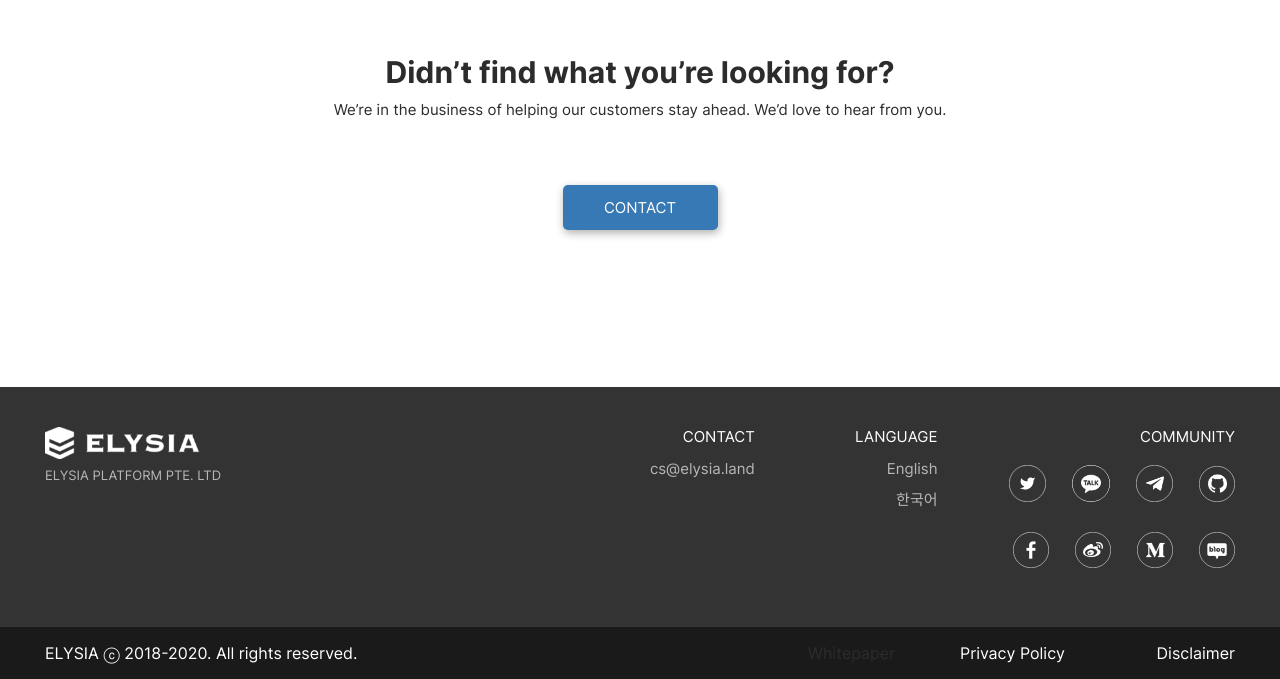
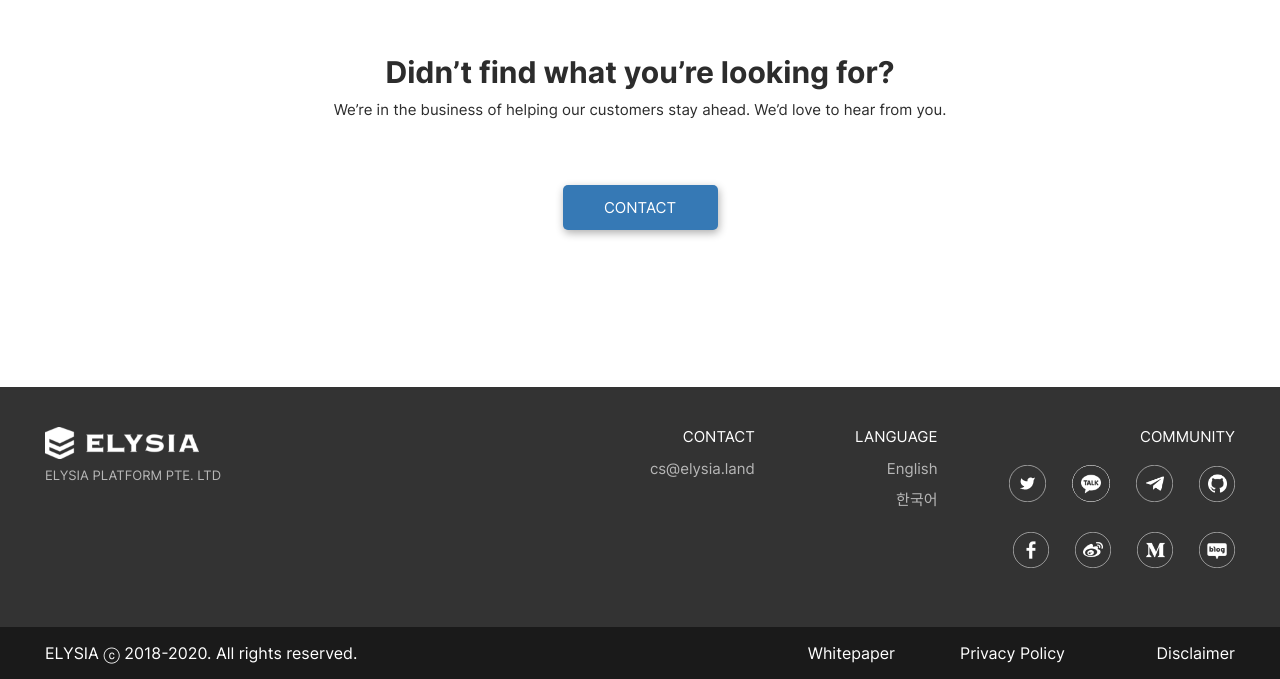
Before and after one commit to elysia-dev/instant, a React (Create React App) app: page / in a window 1280 px wide. Shown: the part 4388-5067 px from the top of the page. Built offline with nearby package versions, Linux system fonts and the light colour scheme.

Commit message:
Fix whitepaper link

```diff
--- a/src/modules/footer/Footer.tsx
+++ b/src/modules/footer/Footer.tsx
@@ -80,10 +80,13 @@ const Footer: FunctionComponent = () => {
         <p className="footer-copyright">
           {t("footer.copyright")}
         </p>
-        <p className="footer-privacy-policy">
-          <a href="https://drive.google.com/file/d/1Sxu8-jIIJlVUZoVhtX4QG8kS73vXr3Cs/view">
-            Whitepaper
-          </a>
+        <p
+          className="footer-privacy-policy"
+          onClick={() => {
+            window.location.replace("https://drive.google.com/file/d/1Sxu8-jIIJlVUZoVhtX4QG8kS73vXr3Cs/view")
+          }}
+        >
+          Whitepaper
         </p>
         <p className="footer-privacy-policy" onClick={() => history.push("/privacyPolicy")}>
           Privacy Policy
```
